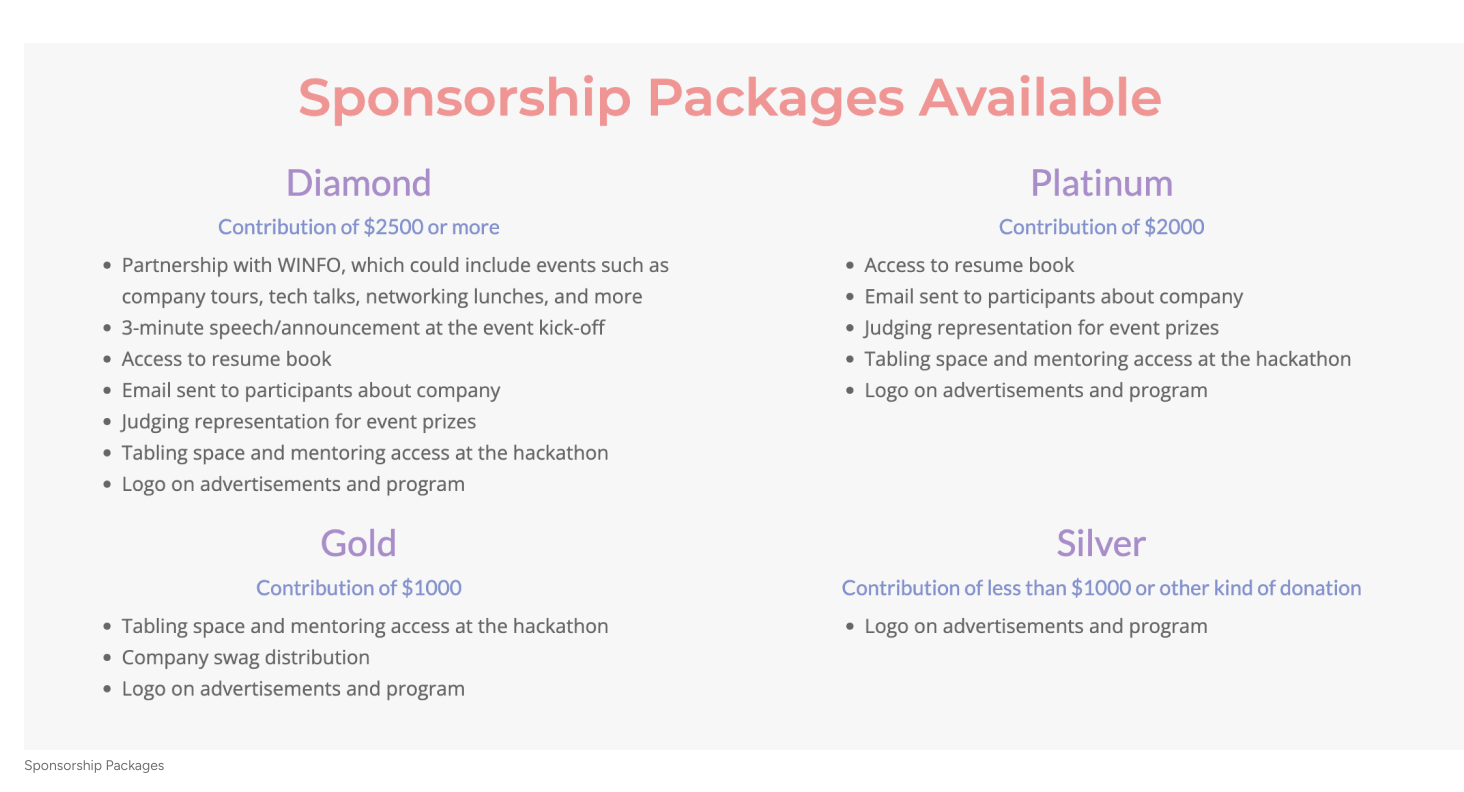
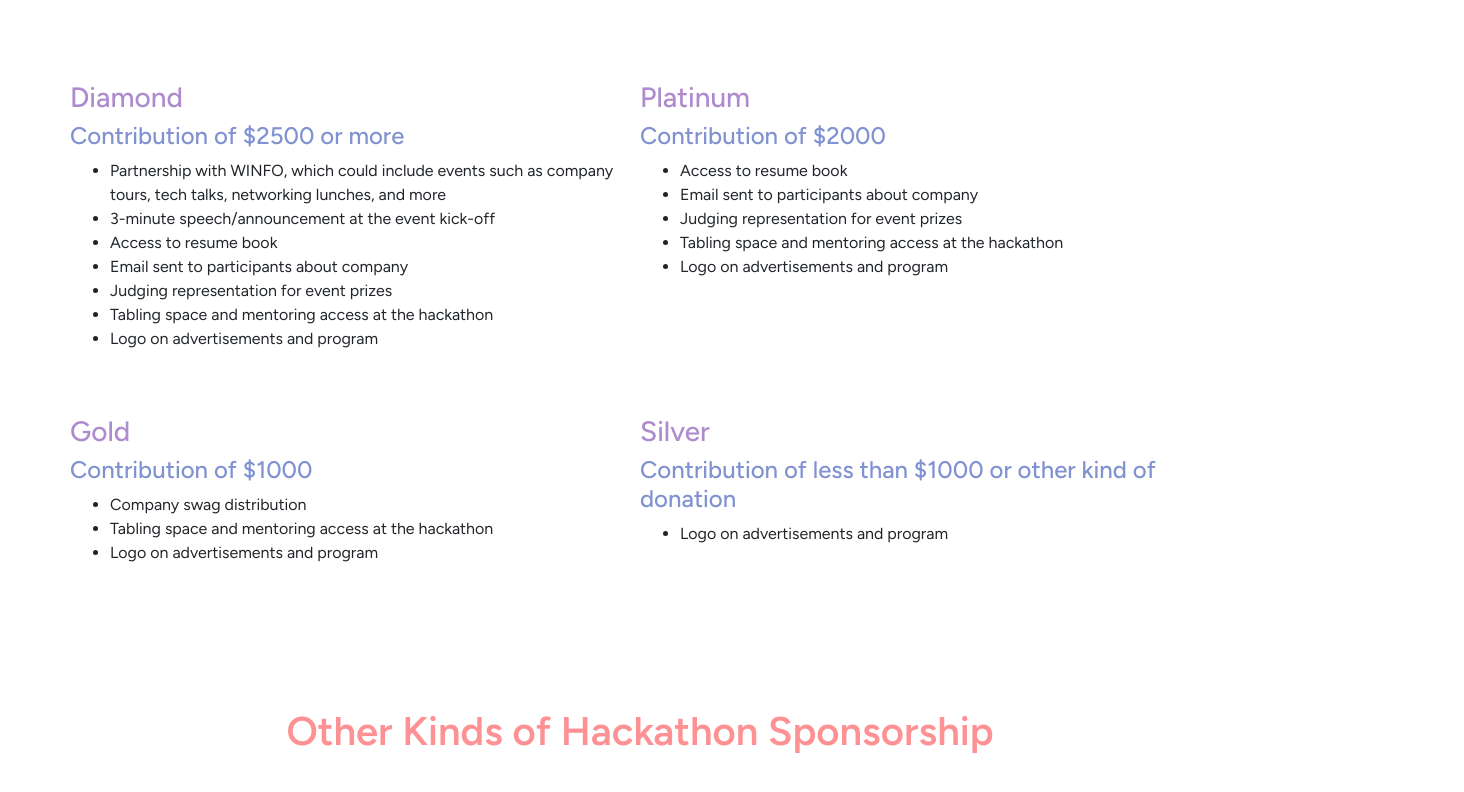
Before and after one commit to UW-WINFO/Website, a React (Create React App) app: page /support in a window 1280 px wide. Shown: the part 1508-2300 px from the top of the page, 1464 px wide, since content can reach past the window. Built offline with nearby package versions, Linux system fonts and the light colour scheme.

Commit message:
basic responsiveness

```diff
--- a/src/css/style.css
+++ b/src/css/style.css
@@ -93,9 +93,9 @@ header .page-title {
   margin-right: 100px;
 }
 
-#mission .description {
+/* #mission .description {
   margin-left: 100px;
-}
+} */
 
 /* Hover effects */
 .navlink:hover, .navbar-list:hover, a:hover {
@@ -423,3 +423,43 @@ button {
 #hackathon iframe {
   margin-top: 15px;
 }
+
+/* Responsive styles for smaller screens */
+@media (max-width: 768px) {
+  .row {
+    flex-direction: column; /* Stack columns on smaller screens */
+  }
+
+  .col {
+    margin: 10px 0; /* Add margin between stacked columns */
+  }
+
+  .event-row {
+    flex-direction: column;
+  }
+  #events .col {
+    width: 100%; /* Make each column take full width on smaller screens */
+  }
+
+
+  .navbar-col {
+    flex-direction: row; /* Switch to rows on smaller screens */
+  }
+
+  .navbar-list {
+    flex-direction: row;
+    width: 100%;
+    justify-content: space-between;
+  }
+  .navbar-list p {
+    display: inline-block;
+    margin-right: 10px; /* Add spacing between items in rows */
+    margin-bottom: 0;
+  }
+  .accordion-content {
+    display: grid;
+    grid-template-columns: 1fr;
+    grid-gap: 5px;
+    margin-bottom: 15px;
+  }
+}
--- a/src/js/home.js
+++ b/src/js/home.js
@@ -49,6 +49,7 @@ export function Home(props) {
         </div>
       </div>
 
+      <div className='container'>
         <div id='mission' className='row'>
           <div className='col description'>
             <div>
@@ -67,6 +68,8 @@ export function Home(props) {
             <figcaption>WINFO's 8th Annual Hackathon</figcaption>
           </div>
         </div>
+      </div>
+
 
       </div>
 
--- a/src/js/support.js
+++ b/src/js/support.js
@@ -32,7 +32,7 @@ export function Support(props) {
       <div id='mission' className='row'>
         <div className='col description'>
           <div>
-            <p className='text-description'>Your support allows us to provide our participants with meals, refreshments, prizes, and space for an awesome hackathon. Altogether, this will create an encouraging environment for participants to work on creative projects. As a sponsor, your organization will have the opportunity to:
+            <div className='text-description'>Your support allows us to provide our participants with meals, refreshments, prizes, and space for an awesome hackathon. Altogether, this will create an encouraging environment for participants to work on creative projects. As a sponsor, your organization will have the opportunity to:
             <br/><br/>
             <ul>
               <li>
@@ -48,7 +48,7 @@ export function Support(props) {
               Connect women with others of passion in the realm of technology
               </li>
             </ul>
-            </p>
+            </div>
           </div>
         </div>
         <div className='col'>
@@ -59,10 +59,54 @@ export function Support(props) {
 
       </div>
 
-      <div className='px-4'>
-            <img src="img/Sponsorship Packages.png" alt="Sponsorship Levels: Diamond contributons of $2500 or more, Platinum contributions of $2000, Gold contribution of $1000, and Silver contribution of <$1000 OR other type of donation"/>
-            <figcaption>Sponsorship Packages</figcaption>
+      <div className='container'>
+        <div className='row'>
+          <div className='col'>
+              <h3 className='purple'>Diamond</h3>
+              <h4 className='blue'>Contribution of $2500 or more</h4>
+              <ul>
+                <li>Partnership with WINFO, which could include events such as company tours, tech talks, networking lunches, and more</li>
+                <li>3-minute speech/announcement at the event kick-off</li>
+                <li>Access to resume book </li>
+                <li>Email sent to participants about company </li>
+                <li>Judging representation for event prizes </li>
+                <li>Tabling space and mentoring access at the hackathon</li>
+                <li>Logo on advertisements and program</li>
+              </ul>
+          </div>
+          <div className='col'>
+            <h3 className='purple'>Platinum</h3>
+            <h4 className='blue'>Contribution of $2000</h4>
+            <ul>
+              <li>Access to resume book</li>
+              <li>Email sent to participants about company </li>
+              <li>Judging representation for event prizes </li>
+              <li>Tabling space and mentoring access at the hackathon</li>
+              <li>Logo on advertisements and program</li>
+            </ul>
+          </div>
+        </div>
+        <br/><br/>
+        <div className='row'>
+          <div className='col'>
+            <h3 className='purple'>Gold</h3>
+            <h4 className='blue'>Contribution of $1000</h4>
+            <ul>
+              <li>Company swag distribution</li>
+              <li>Tabling space and mentoring access at the hackathon</li>
+              <li>Logo on advertisements and program</li>
+            </ul>
+          </div>
+          <div className='col'>
+            <h3 className='purple'>Silver</h3>
+            <h4 className='blue'>Contribution of less than $1000 or other kind of donation</h4>
+            <ul>
+              <li>Logo on advertisements and program</li>
+            </ul>
+          </div>
+        </div>
       </div>
+
 
       <div className=' center big-heading'>
         <p className='pink title middle'>
@@ -72,7 +116,7 @@ export function Support(props) {
       <div className='container'>
         <div className='row'>
           <div className='col description'>
-            <p>We understand that it is not always possible to provide monetary support, so we have listed some alternative items below that are essential to the success of the hackathon.
+            <div>We understand that it is not always possible to provide monetary support, so we have listed some alternative items below that are essential to the success of the hackathon.
             <br/><br/>
             <ol>
               <li>
@@ -91,7 +135,7 @@ export function Support(props) {
               Prizes - Prizes will be used either for random giveaways or for our ranking winners. It would be great for participants to see an awesome prize for ranking in the hackathon!
               </li>
             </ol>
-           </p>
+           </div>
           </div>
         </div>
       </div>
```
Also changed, not shown: 1 other file (tests, documents, lock files or other folders). Lines whose indentation alone changed are shown as unchanged.
